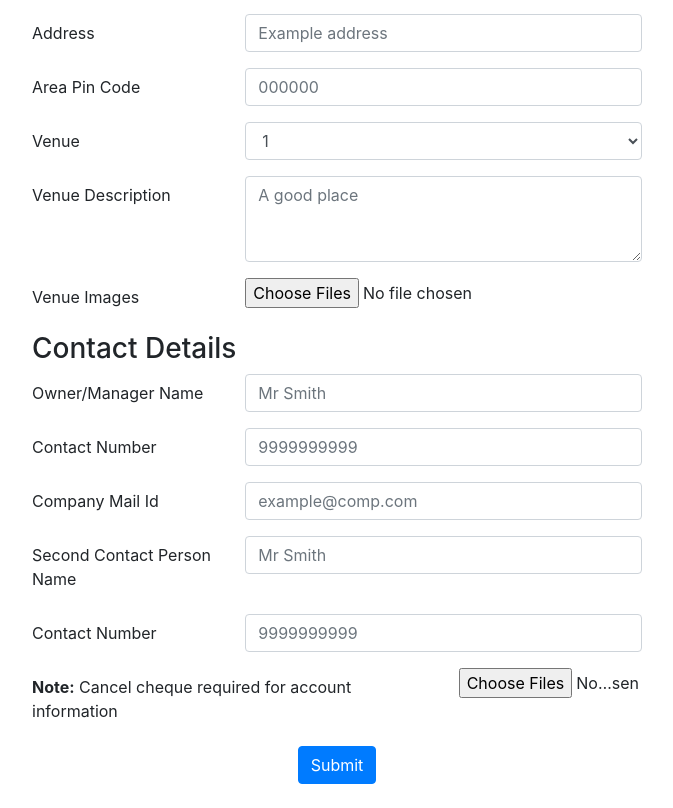
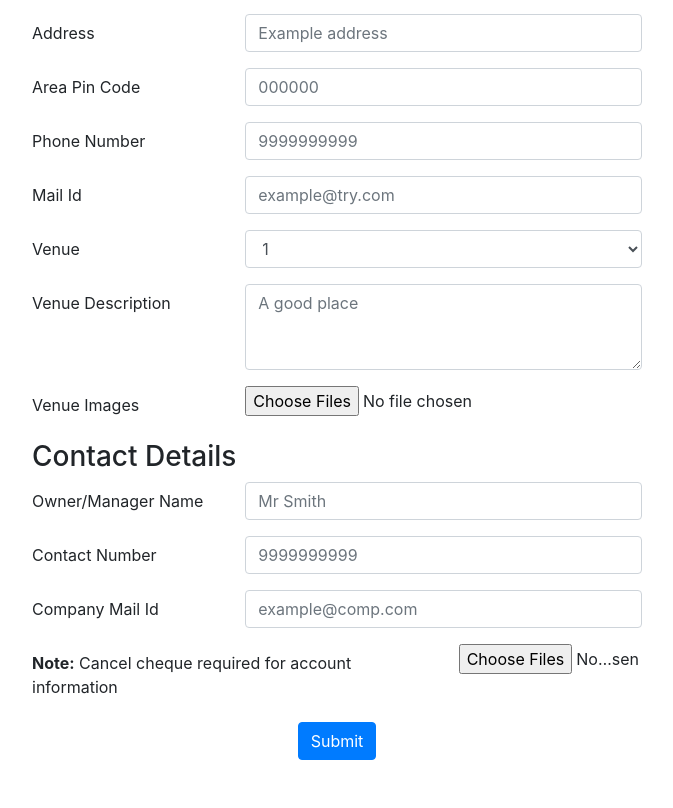
Before and after one commit to Theoccasionz/Frontend, a Next.js app: page /registration in a window 1280 px wide. Shown: the part 484-1292 px from the top of the page, without its empty margins (303-976 px from the left). After the commit the page ends 1268 px from the top, so only its background shows below. Built offline with nearby package versions, Linux system fonts and the light colour scheme.

Commit message:
Party at place base template added
Venue registration form updated

Signed-off-by: k-kumar-01 <kushalkumargupta4@gmail.com>

```diff
--- a/components/Registration/form.tsx
+++ b/components/Registration/form.tsx
@@ -154,6 +154,35 @@ const RegistrationForm: FC = () => {
           </Form.Group>
           <Form.Group as={Row}>
             <Form.Label column md={12} lg={4}>
+              Phone Number
+            </Form.Label>
+            <Col md={12} lg={8}>
+              <Form.Control
+                type="text"
+                name="pnumber"
+                placeholder="9999999999"
+                ref={register({ required: true })}
+              />
+              {errors.pnumber && <small className="text-danger">Phone number Required</small>}
+            </Col>
+          </Form.Group>
+          <Form.Group as={Row}>
+            <Form.Label column md={12} lg={4}>
+              Mail Id
+            </Form.Label>
+            <Col md={12} lg={8}>
+              <Form.Control
+                type="email"
+                name="mailportal"
+                placeholder="example@try.com"
+                ref={register({ required: true })}
+              />
+              {errors.mailportal && <small className="text-danger">Mail Required</small>}
+            </Col>
+          </Form.Group>
+
+          <Form.Group as={Row}>
+            <Form.Label column md={12} lg={4}>
               Venue
             </Form.Label>
             <Col md={12} lg={8}>
@@ -240,32 +269,6 @@ const RegistrationForm: FC = () => {
               {errors.email && <small className="text-danger">Company Email Required</small>}
             </Col>
           </Form.Group>
-          <Form.Group as={Row} className="mt-2">
-            <Form.Label column md={12} lg={4}>
-              Second Contact Person Name
-            </Form.Label>
-            <Col md={12} lg={8}>
-              <Form.Control
-                type="text"
-                name="secondperson"
-                placeholder="Mr Smith"
-                ref={register()}
-              />
-            </Col>
-          </Form.Group>
-          <Form.Group as={Row}>
-            <Form.Label column md={12} lg={4}>
-              Contact Number
-            </Form.Label>
-            <Col md={12} lg={8}>
-              <Form.Control
-                type="text"
-                name="secondpersonnumber"
-                placeholder="9999999999"
-                ref={register()}
-              />
-            </Col>
-          </Form.Group>
           <Form.Group as={Row}>
             <Form.Label column md={12} lg={8}>
               <strong>Note:</strong> Cancel cheque required for account information
```
Also changed, not shown: components/Nav/party_place.tsx (added, +19 -0 lines), pages/party-place.tsx (added, +15 -0 lines).
